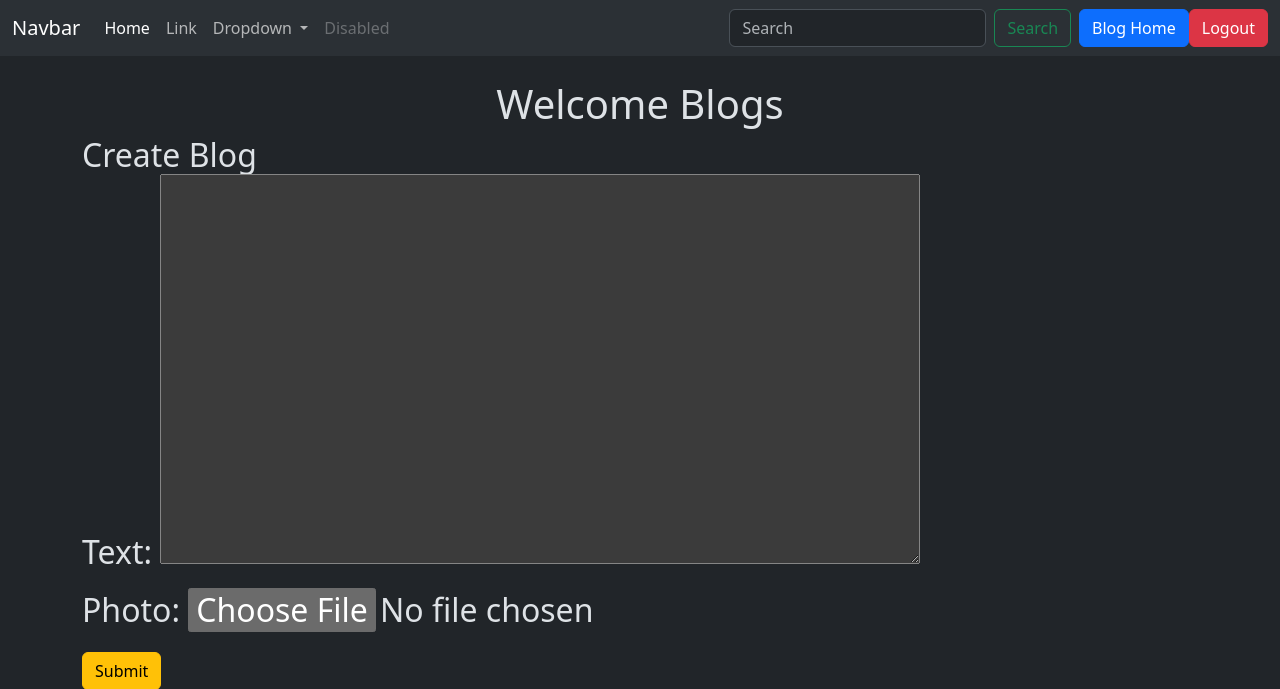
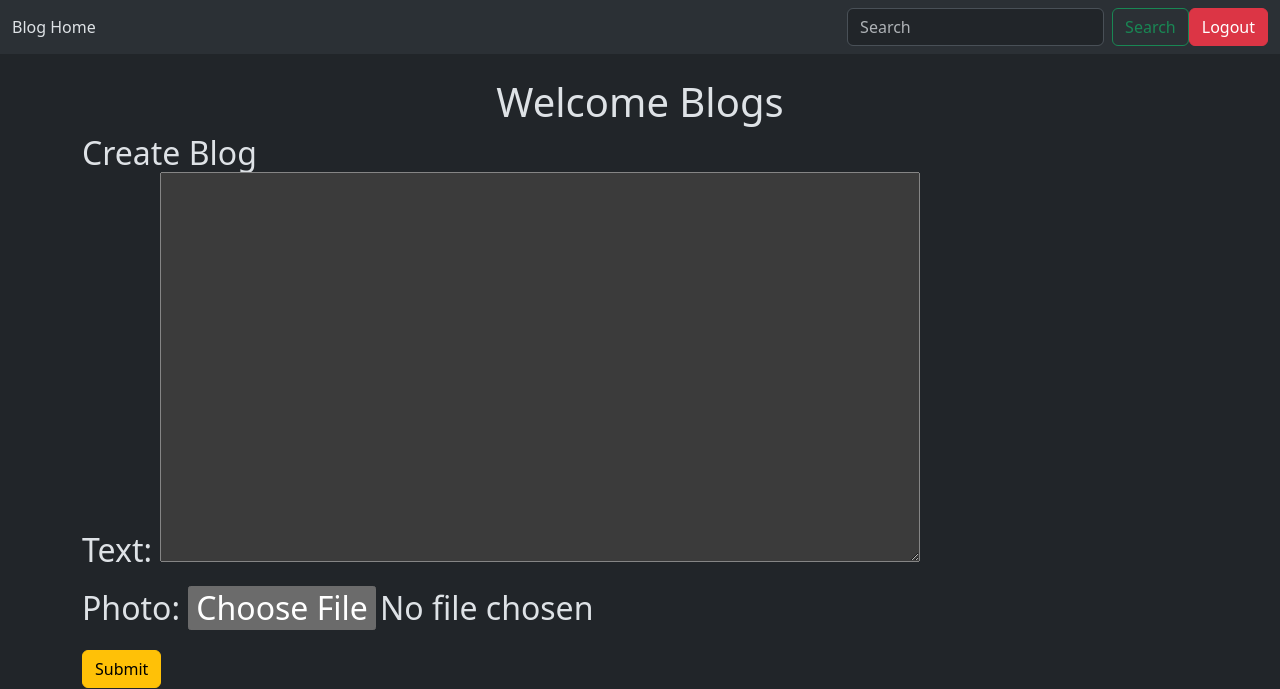
Before and after one commit to aniketkumar101/MindScribe, a Django app: page /blog/create/ in a window 1280 px wide. Shown: the top 689 px of the page. Run offline with Django 5.2, Linux system fonts and the light colour scheme; the visitor is signed in with stand-in values (Sample User, id 1).

Commit message:
navabr update

```diff
--- a/mindscribe/templates/layout.html
+++ b/mindscribe/templates/layout.html
@@ -18,43 +18,19 @@
 <body>
     <nav class="navbar navbar-expand-lg bg-body-tertiary">
         <div class="container-fluid">
-            <a class="navbar-brand" href="#">Navbar</a>
+            <a href="{% url 'blog_list' %}" class="nav-link active">Blog Home</a>
             <button class="navbar-toggler" type="button" data-bs-toggle="collapse"
                 data-bs-target="#navbarSupportedContent" aria-controls="navbarSupportedContent" aria-expanded="false"
                 aria-label="Toggle navigation">
                 <span class="navbar-toggler-icon"></span>
             </button>
             <div class="collapse navbar-collapse" id="navbarSupportedContent">
-                <ul class="navbar-nav me-auto mb-2 mb-lg-0">
-                    <li class="nav-item">
-                        <a class="nav-link active" aria-current="page" href="#">Home</a>
-                    </li>
-                    <li class="nav-item">
-                        <a class="nav-link" href="#">Link</a>
-                    </li>
-                    <li class="nav-item dropdown">
-                        <a class="nav-link dropdown-toggle" href="#" role="button" data-bs-toggle="dropdown"
-                            aria-expanded="false">
-                            Dropdown
-                        </a>
-                        <ul class="dropdown-menu">
-                            <li><a class="dropdown-item" href="#">Action</a></li>
-                            <li><a class="dropdown-item" href="#">Another action</a></li>
-                            <li>
-                                <hr class="dropdown-divider">
-                            </li>
-                            <li><a class="dropdown-item" href="#">Something else here</a></li>
-                        </ul>
-                    </li>
-                    <li class="nav-item">
-                        <a class="nav-link disabled" aria-disabled="true">Disabled</a>
-                    </li>
-                </ul>
+                <ul class="navbar-nav me-auto mb-2 mb-lg-0"></ul>
                 <form class="d-flex" role="search">
                     <input class="form-control me-2" type="search" placeholder="Search" aria-label="Search" />
                     <button class="btn btn-outline-success" type="submit">Search</button>
                 </form>
-                <a href="{% url 'blog_list' %}" class="btn btn-primary ms-2">Blog Home</a>
+
                 {% if user.is_authenticated %}
                 <form method="post" action="{% url 'logout' %}">
                     {% csrf_token %}
```
